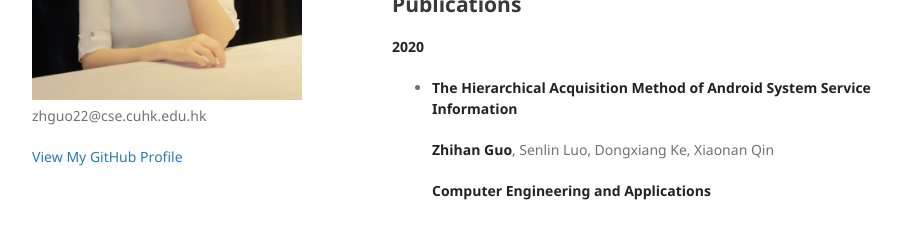
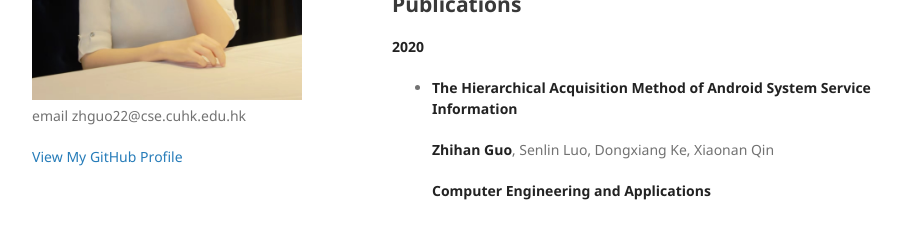
Before and after one commit to zhguo24/zhguo24.github.io, a Jekyll site: the page built from index.md, in a window 1280 px wide. Shown: the part 380-619 px from the top of the page, without its empty margins (178-1094 px from the left). Built offline with Jekyll 4.4.1, drawn with Linux system fonts in a browser that asks for light colours; our own code applies the rules of GitHub Pages for plain Markdown files.

Commit message:
Update _config.yml

```diff
--- a/_config.yml
+++ b/_config.yml
@@ -1,6 +1,6 @@
 title: Zhihan Guo 郭芷含
 logo: /assets/img/zhihan.jpg
-description: zhguo22@cse.cuhk.edu.hk
+description: email zhguo22@cse.cuhk.edu.hk
 show_downloads: false
 google_analytics:
 theme: jekyll-theme-minimal
```
